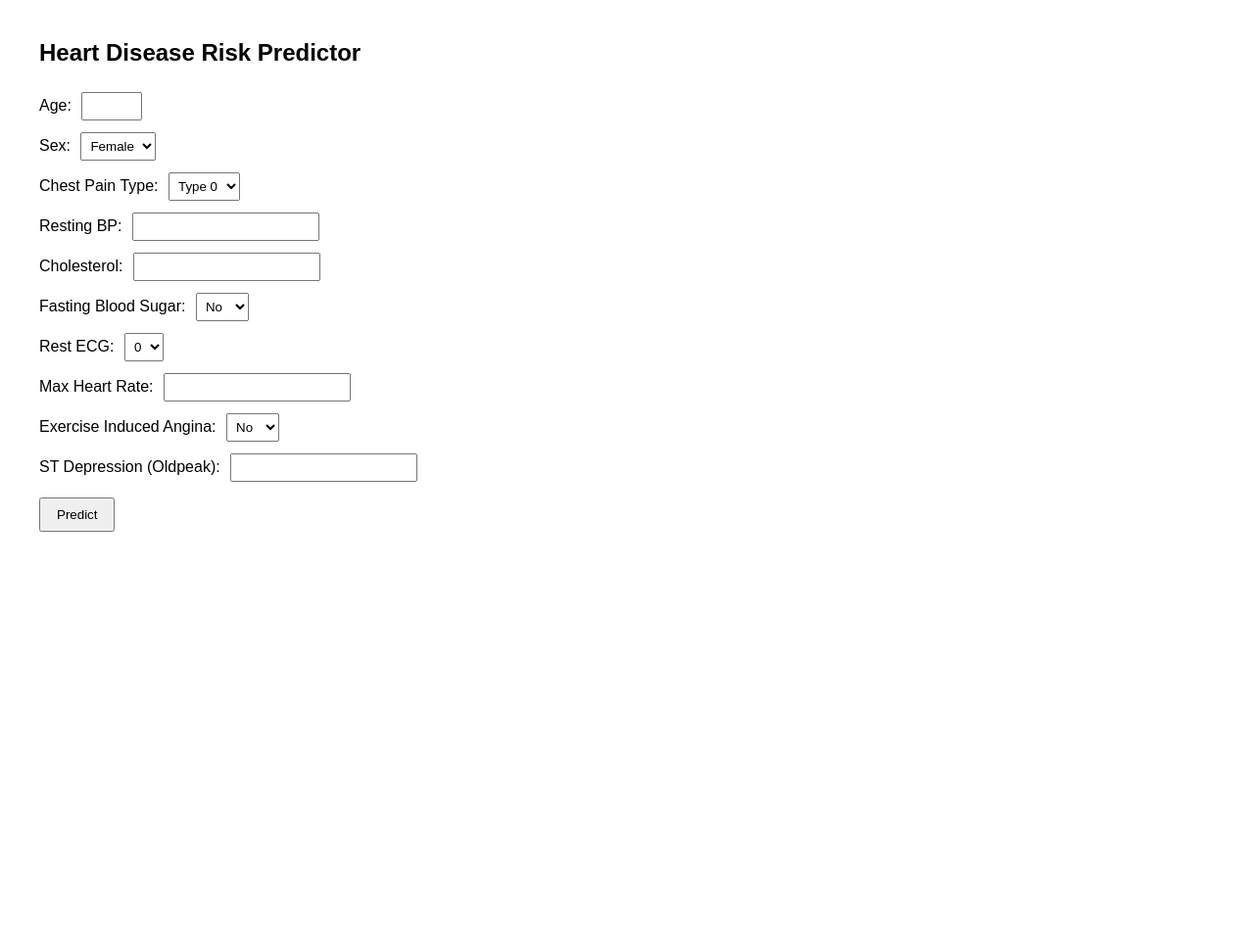
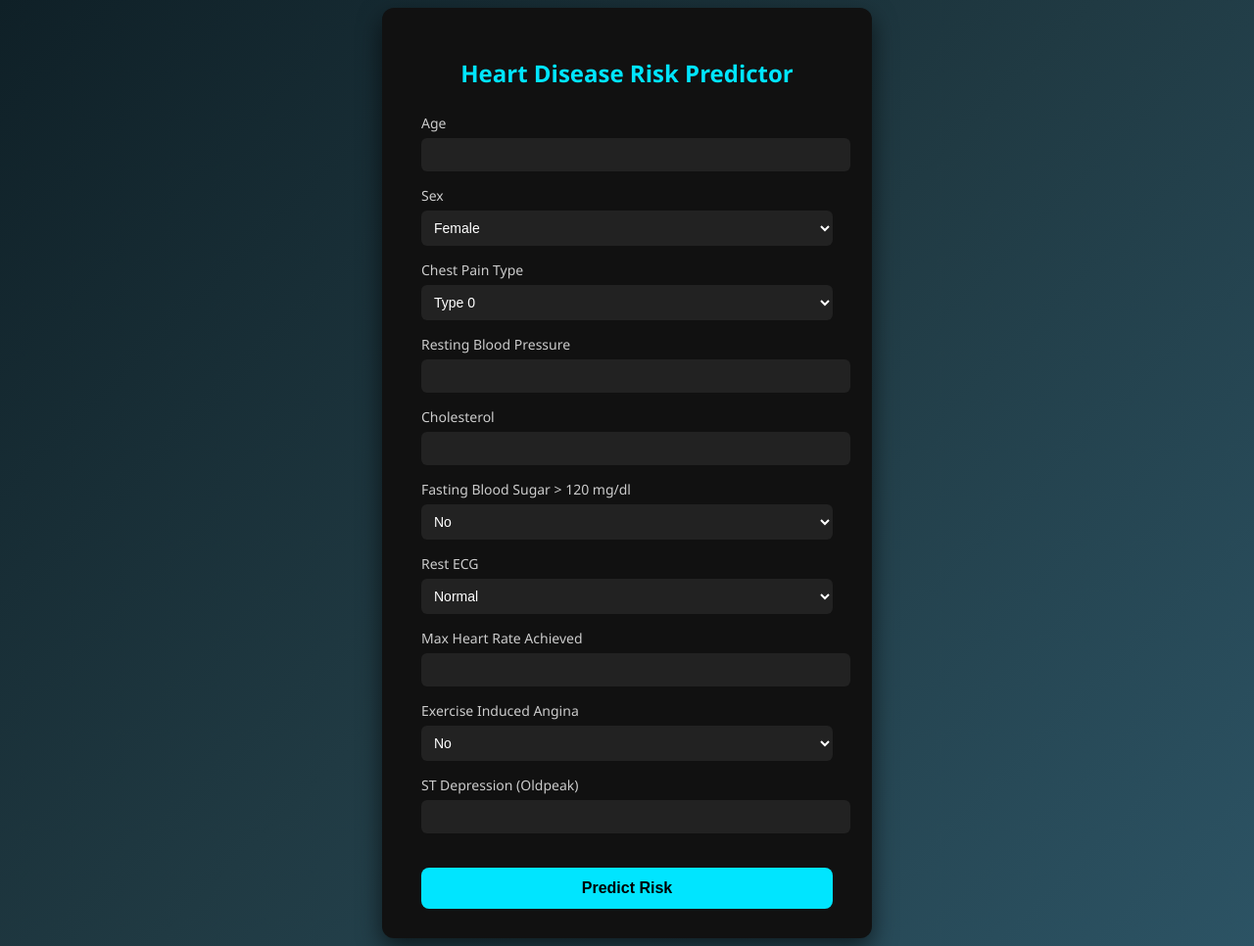
Before and after one commit to Kshitij-Nishant/Heart-Health-Predictor, a FastAPI app: page / in a window 1280 px wide. Shown: the whole page at 98% size. Before the commit the page ends 543 px from the top, so only its background shows below. Run offline with FastAPI, Linux system fonts and the light colour scheme; parts of the project's set-up code (start-up, migrations or seed data) failed here and were passed over.

Commit message:
Modified index.HTML

```diff
--- a/templates/index.html
+++ b/templates/index.html
@@ -1,83 +1,189 @@
 <!DOCTYPE html>
-<html>
+<html lang="en">
 <head>
+    <meta charset="UTF-8">
     <title>Heart Disease Predictor</title>
+
     <style>
         body {
-            font-family: Arial;
-            margin: 40px;
+            font-family: "Segoe UI", Tahoma, sans-serif;
+            background: linear-gradient(135deg, #0f2027, #203a43, #2c5364);
+            color: #ffffff;
+            min-height: 100vh;
+            display: flex;
+            align-items: center;
+            justify-content: center;
         }
+
+        .container {
+            background: #111;
+            padding: 30px 40px;
+            border-radius: 12px;
+            width: 420px;
+            box-shadow: 0 10px 25px rgba(0, 0, 0, 0.6);
+        }
+
+        h2 {
+            text-align: center;
+            margin-bottom: 25px;
+            color: #00e5ff;
+        }
+
+        .form-group {
+            margin-bottom: 15px;
+        }
+
+        label {
+            display: block;
+            font-size: 14px;
+            margin-bottom: 6px;
+            color: #ccc;
+        }
+
         input, select {
-            margin: 6px;
-            padding: 5px;
+            width: 100%;
+            padding: 9px;
+            border-radius: 6px;
+            border: none;
+            outline: none;
+            font-size: 14px;
         }
+
+        input {
+            background: #222;
+            color: #fff;
+        }
+
+        select {
+            background: #222;
+            color: #fff;
+        }
+
         button {
-            margin-top: 10px;
-            padding: 8px 16px;
+            width: 100%;
+            margin-top: 20px;
+            padding: 12px;
+            background: #00e5ff;
+            border: none;
+            border-radius: 8px;
+            font-size: 16px;
+            font-weight: bold;
+            cursor: pointer;
+            color: #000;
+            transition: background 0.3s;
         }
+
+        button:hover {
+            background: #00bcd4;
+        }
+
         .result {
-            margin-top: 20px;
-            font-size: 18px;
+            margin-top: 25px;
+            padding: 15px;
+            background: #1c1c1c;
+            border-radius: 8px;
+            text-align: center;
+        }
+
+        .risk-high {
+            color: #ff5252;
+            font-weight: bold;
+        }
+
+        .risk-low {
+            color: #69f0ae;
+            font-weight: bold;
         }
     </style>
 </head>
+
 <body>
 
+<div class="container">
     <h2>Heart Disease Risk Predictor</h2>
 
     <form method="post" action="/predict">
 
-    Age: <input type="number" name="age" min="1" max="99" required><br>
+        <div class="form-group">
+            <label>Age</label>
+            <input type="number" name="age" min="1" max="99" required>
+        </div>
 
-    Sex:
+        <div class="form-group">
+            <label>Sex</label>
             <select name="sex">
                 <option value="0">Female</option>
                 <option value="1">Male</option>
-    </select><br>
+            </select>
+        </div>
 
-    Chest Pain Type:
+        <div class="form-group">
+            <label>Chest Pain Type</label>
             <select name="cp">
                 <option value="0">Type 0</option>
                 <option value="1">Type 1</option>
                 <option value="2">Type 2</option>
                 <option value="3">Type 3</option>
-    </select><br>
+            </select>
+        </div>
 
-    Resting BP: <input type="number" name="trestbps" required><br>
-    Cholesterol: <input type="number" name="chol" required><br>
+        <div class="form-group">
+            <label>Resting Blood Pressure</label>
+            <input type="number" name="trestbps" required>
+        </div>
 
-    Fasting Blood Sugar:
+        <div class="form-group">
+            <label>Cholesterol</label>
+            <input type="number" name="chol" required>
+        </div>
+
+        <div class="form-group">
+            <label>Fasting Blood Sugar &gt; 120 mg/dl</label>
             <select name="fbs">
                 <option value="0">No</option>
                 <option value="1">Yes</option>
-    </select><br>
+            </select>
+        </div>
 
-    Rest ECG:
+        <div class="form-group">
+            <label>Rest ECG</label>
             <select name="restecg">
-        <option value="0">0</option>
-        <option value="1">1</option>
-        <option value="2">2</option>
-    </select><br>
+                <option value="0">Normal</option>
+                <option value="1">ST-T abnormality</option>
+                <option value="2">Left ventricular hypertrophy</option>
+            </select>
+        </div>
 
-    Max Heart Rate: <input type="number" name="thalach" required><br>
+        <div class="form-group">
+            <label>Max Heart Rate Achieved</label>
+            <input type="number" name="thalach" required>
+        </div>
 
-    Exercise Induced Angina:
+        <div class="form-group">
+            <label>Exercise Induced Angina</label>
             <select name="exang">
                 <option value="0">No</option>
                 <option value="1">Yes</option>
-    </select><br>
+            </select>
+        </div>
 
-    ST Depression (Oldpeak): <input type="number" step="0.1" name="oldpeak" required><br>
+        <div class="form-group">
+            <label>ST Depression (Oldpeak)</label>
+            <input type="number" step="0.1" name="oldpeak" required>
+        </div>
 
-    <button type="submit">Predict</button>
+        <button type="submit">Predict Risk</button>
     </form>
 
     {% if prediction %}
     <div class="result">
-    <strong>Risk Probability:</strong> {{ prediction }} <br>
-    <strong>Risk Level:</strong> {{ risk }}
+        <p><strong>Risk Probability:</strong> {{ prediction }}</p>
+        <p class="{{ 'risk-high' if risk == 'High Risk' else 'risk-low' }}">
+            {{ risk }}
+        </p>
     </div>
     {% endif %}
+</div>
 
 </body>
 </html>
```
Lines whose indentation alone changed are shown as unchanged.
